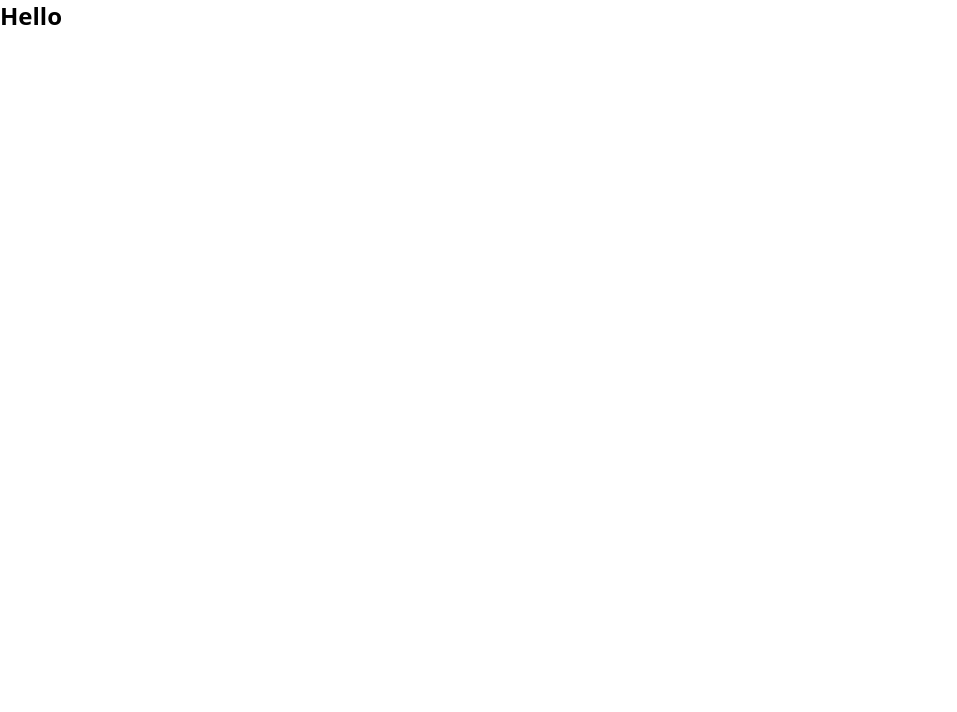
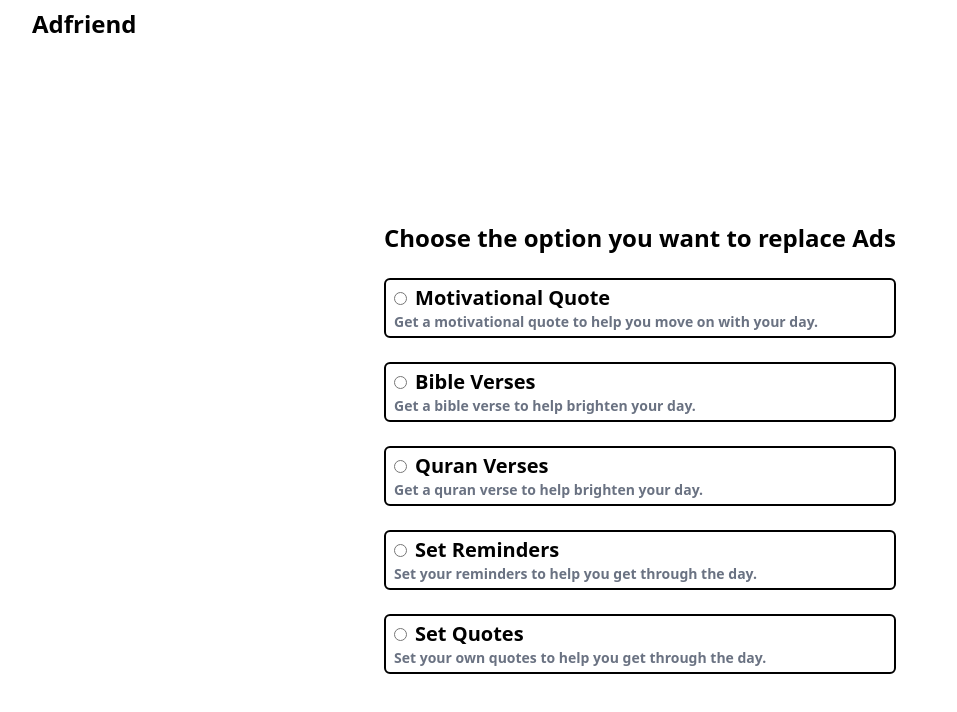
Before and after one commit to OscarM03/adfriend-chrome-extension, a React (Vite) app in the folder adfriend/: page / in a window 1280 px wide. Shown: the top 712 px of the page, without its empty margins (0-957 px from the left). Built offline with nearby package versions, Linux system fonts and the light colour scheme.

Commit message:
Add the extensions UI that saves the selected option to the chrome storage and allow users to add custom reminders and quotes

```diff
--- a/adfriend/src/App.jsx
+++ b/adfriend/src/App.jsx
@@ -1,11 +1,154 @@
+import { useEffect, useState } from "react";
 
 function App() {
+    const [selectedOption, setSelectedOption] = useState("");
+    const [customInput, setCustomInput] = useState("");
+    const [savedQuotes, setSavedQuotes] = useState([]);
+    const [savedReminders, setSavedReminders] = useState([]);
+    const [editingIndex, setEditingIndex] = useState(null);
 
-  return (
-    <>
-     <h1 className="text-2xl font-bold">Hello</h1>
-    </>
-  )
+    const options = [
+        { label: "Motivational Quote", value: "motivational", description: "Get a motivational quote to help you move on with your day." },
+        { label: "Bible Verses", value: "bible", description: "Get a bible verse to help brighten your day." },
+        { label: "Quran Verses", value: "quran", description: "Get a quran verse to help brighten your day." },
+        { label: "Set Reminders", value: "reminders", description: "Set your reminders to help you get through the day." },
+        { label: "Set Quotes", value: "quotes", description: "Set your own quotes to help you get through the day." },
+    ];
+
+    useEffect(() => {
+        chrome.storage.sync.get(["selectedOption", "savedQuotes", "savedReminders"], (result) => {
+            if (result.selectedOption) setSelectedOption(result.selectedOption);
+            if (result.savedQuotes) setSavedQuotes(result.savedQuotes);
+            if (result.savedReminders) setSavedReminders(result.savedReminders);
+        });
+    }, []);
+
+
+
+    const handleOptionChange = (value) => {
+        setSelectedOption(value);
+        setCustomInput("");
+
+        chrome.storage.sync.set({
+            selectedOption: value
+        });
+    };
+
+    const handleSaveInputs = () => {
+        if (!customInput.trim()) {
+            return;
+        }
+
+        let updatedList;
+        if (selectedOption === "quotes") {
+            updatedList = editingIndex !== null ? [...savedQuotes] : [...savedQuotes, customInput];
+            if (editingIndex !== null) {
+                updatedList[editingIndex] = customInput;
+            }
+            setSavedQuotes(updatedList);
+            chrome.storage.sync.set({
+                savedQuotes: updatedList
+            });
+        } else if (selectedOption === "reminders") {
+            updatedList = editingIndex !== null ? [...savedReminders] : [...savedReminders, customInput];
+            if (editingIndex !== null) {
+                updatedList[editingIndex] = customInput;
+            }
+            setSavedReminders(updatedList);
+            chrome.storage.sync.set({
+                savedReminders: updatedList
+            })
+        }
+
+        setCustomInput("");
+        setEditingIndex(null);
+    };
+
+    const handleDelete = (index) => {
+        if (selectedOption === "quotes") {
+            const updatedList = savedQuotes.filter((_, i) => i !== index);
+            setSavedQuotes(updatedList);
+            chrome.storage.sync.set({
+                savedQuotes: updatedList
+            });
+        }
+        if (selectedOption === "reminders") {
+            const updatedList = savedReminders.filter((_, i) => i !== index);
+            setSavedReminders(updatedList);
+            chrome.storage.sync.set({
+                savedReminders: updatedList
+            });
+        }
+    };
+
+    const handleEdit = (index) => {
+        setCustomInput(selectedOption === "quotes" ? savedQuotes[index] : savedReminders[index]);
+        setEditingIndex(index);
+    }
+
+    return (
+        <section>
+            <header className="py-2 mx-8">
+                <h1 className="text-2xl font-bold">Adfriend</h1>
+            </header>
+            <div className="h-screen flex justify-center items-center mx-8 ">
+                <div>
+                    <h2 className="text-2xl font-bold">Choose the option you want to replace Ads</h2>
+                    {options.map((option) => (
+                        <div key={option.value} className="border-2 rounded-md py-1 px-2 mt-6">
+                            <input
+                                type="radio"
+                                name="options"
+                                checked={selectedOption === option.value}
+                                onChange={() => handleOptionChange(option.value)}
+                            />
+                            <label className="ml-2 font-bold text-xl">{option.label}</label>
+                            <p className="text-sm text-gray-500 font-bold">{option.description}</p>
+
+                            {(selectedOption === "reminders" && option.value === "reminders") ||
+                                (selectedOption === "quotes" && option.value === "quotes") ? (
+                                <div>
+                                    <input
+                                        type="text"
+                                        value={customInput}
+                                        onChange={(e) => setCustomInput(e.target.value)}
+                                        placeholder={option.value === "reminders" ? "Enter your reminder" : "Enter your quote"}
+                                        className="border-2 rounded-md px-2 py-1 w-full mt-2"
+                                    />
+                                    <button className="mt-2 border px-4 py-1 rounded-md bg-black text-white font-bold"
+                                        onClick={handleSaveInputs}
+                                    >
+                                        {editingIndex !== null ? "Update" : "Save"}
+                                    </button>
+
+                                    <ul className="">
+                                        {(selectedOption === "quotes" ? savedQuotes : savedReminders).map((input, index) => (
+                                            <li key={index} className="rounded-md py-1 px-2 mt-1 flex justify-between items-center group ">
+                                                <span className="text-gray-500 font-medium">{input}</span>
+                                                <div className="hidden group-hover:flex">
+                                                    <button className="border px-2 py-1 rounded-md bg-blue-500 text-white font-bold"
+                                                        onClick={() => handleEdit(index)}
+                                                    >
+                                                        Edit
+                                                    </button>
+                                                    <button className="border px-2 py-1 rounded-md bg-red-500 text-white font-bold ml-2"
+                                                        onClick={() => handleDelete(index)}
+                                                    >
+                                                        Delete
+                                                    </button>
+                                                </div>
+                                            </li>
+                                        ))}
+                                    </ul>
+                                </div>
+                            ) : null}
+                        </div>
+
+                    ))}
+                </div>
+            </div>
+        </section>
+    );
 }
 
-export default App
+export default App;
```
